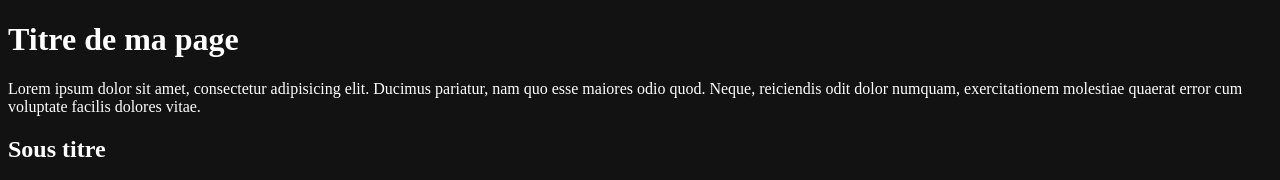
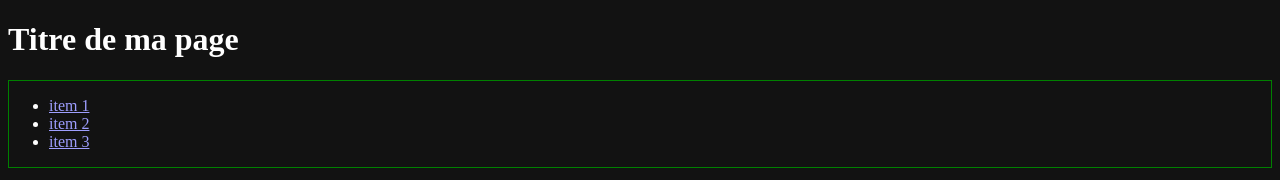
Before and after one commit to devi-quentin/cepegra-git, a plain HTML site: page index.html in a window 1280 px wide. Shown: the top 180 px of the page. Drawn offline with nearby package versions, Linux system fonts and the light colour scheme; files that its build step writes are made by us from their sources.

Commit message:
Ajout header

```diff
--- a/index.html
+++ b/index.html
@@ -9,7 +9,16 @@
 </head>
 <body>
     <div id="app">
-        <h1>Titre de ma page</h1>
+        <header>
+            <h1>Titre de ma page</h1>
+            <nav class="nav">
+                <ul>
+                    <li class="nav_item"><a href="#">item 1</a></li>
+                    <li class="nav_item"><a href="#">item 2</a></li>
+                    <li class="nav_item"><a href="#">item 3</a></li>
+                </ul>
+            </nav>
+        </header>
         <p>Lorem ipsum dolor sit amet, consectetur adipisicing elit. Ducimus pariatur, nam quo esse maiores odio quod. Neque, reiciendis odit dolor numquam, exercitationem molestiae quaerat error cum voluptate facilis dolores vitae.</p>
         <h2>Sous titre</h2>
         <p>Lorem ipsum dolor sit amet consectetur adipisicing elit. Exercitationem ullam rem autem itaque fugit. Animi quam dicta maxime molestiae beatae ratione ducimus cum excepturi laboriosam officiis quisquam commodi nemo, asperiores ab laborum possimus, reiciendis eum. Ipsa quo quas sed, deserunt repudiandae velit inventore praesentium dolore! Odit sequi eligendi id hic.</p>
--- a/style/style.scss
+++ b/style/style.scss
@@ -6,3 +6,7 @@
     height: 213px;
     overflow-y: hidden;
 }
+
+.nav {
+    border: 1px solid green;
+}
```
